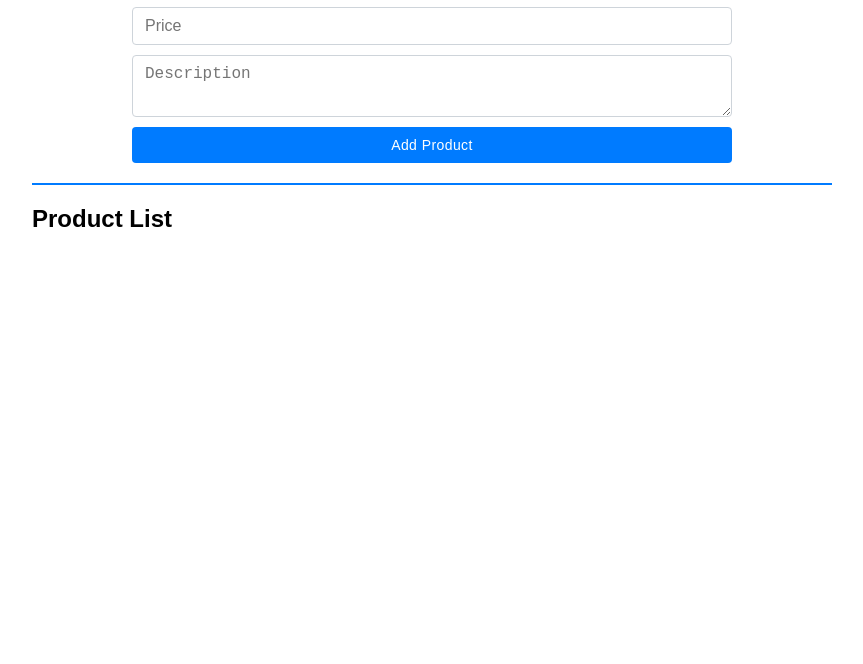
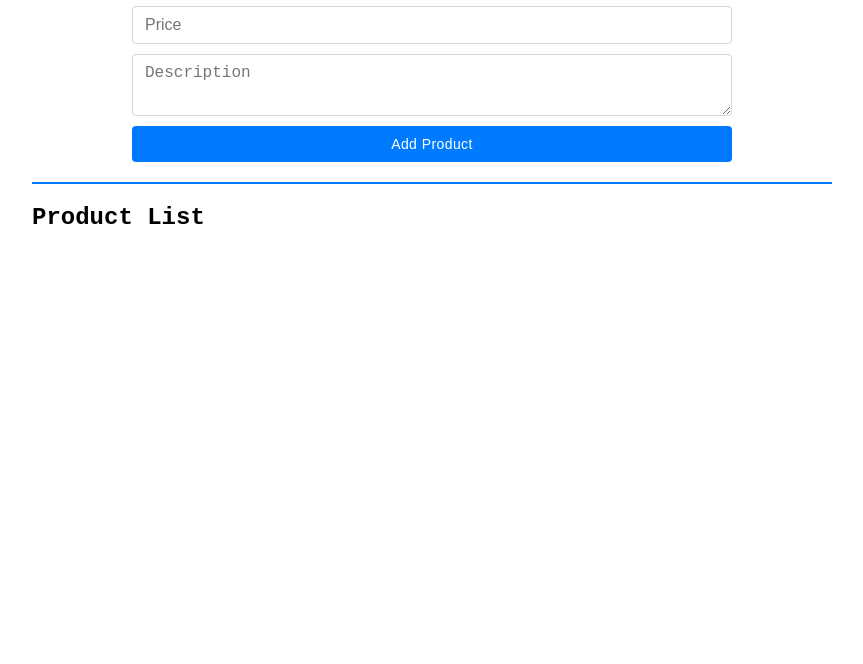
Before and after one commit to Smahesh05/product-crud-opration, a website: page frontend/index.html in a window 1280 px wide. Shown: the part 136-800 px from the top of the page, without its empty margins (208-1071 px from the left). Drawn offline with Linux system fonts and the light colour scheme; no server answers.

Commit message:
font-style updated

```diff
--- a/frontend/index.html
+++ b/frontend/index.html
@@ -4,6 +4,12 @@
     <meta charset="UTF-8" />
     <meta name="viewport" content="width=device-width, initial-scale=1.0" />
     <title>Product Management App</title>
+    <link rel="preconnect" href="https://fonts.googleapis.com" />
+    <link rel="preconnect" href="https://fonts.gstatic.com" crossorigin />
+    <link
+      href="https://fonts.googleapis.com/css2?family=Poppins:wght@500;600&display=swap"
+      rel="stylesheet"
+    />
     <link rel="stylesheet" href="style.css" />
   </head>
   <body>
--- a/frontend/style.css
+++ b/frontend/style.css
@@ -1,5 +1,5 @@
 body {
-  font-family: Arial, sans-serif;
+  font-family: monospace, sans-serif;
   margin: 0;
   padding: 0;
 }
--- a/server.js
+++ b/server.js
@@ -10,7 +10,6 @@ const cors = require("cors");
 const app = express();
 app.use(bodyParser.json());
 
-// Enable CORS for all routes
 app.use(cors());
 app.use(express.json());
 
```
